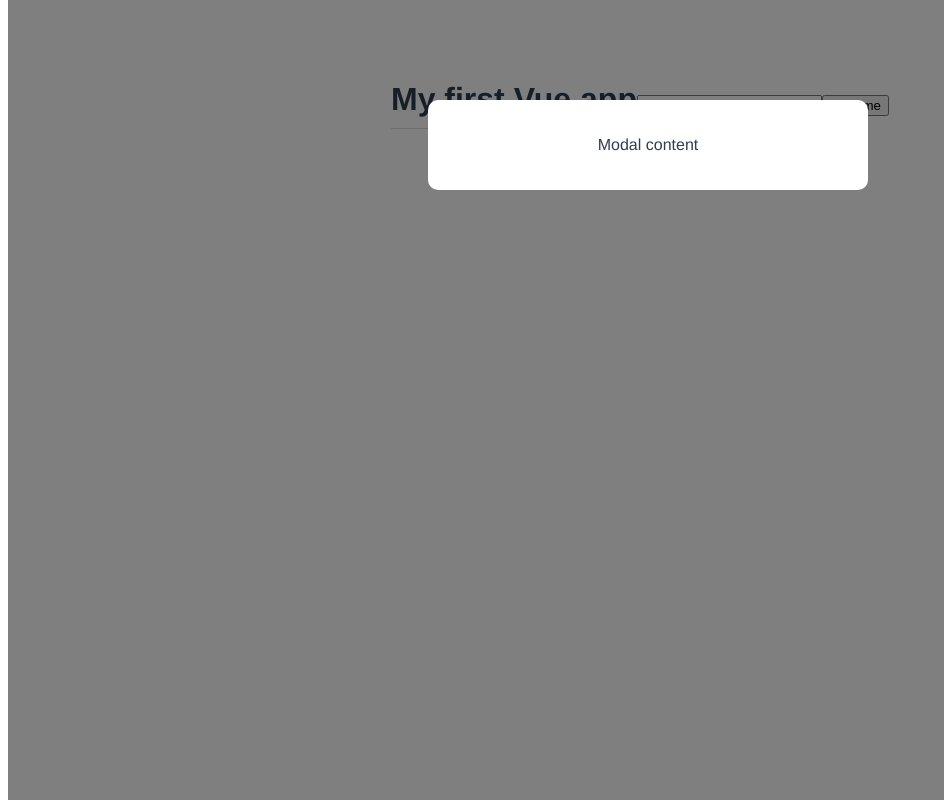
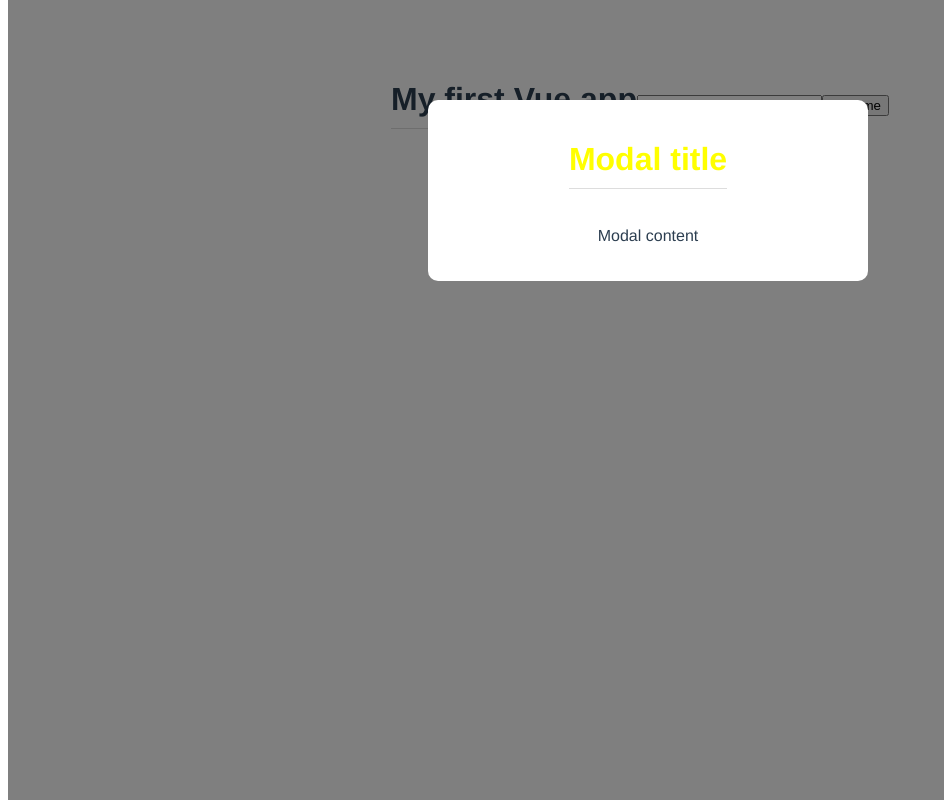
Before and after one commit to Kirill222/vueCLI__ninja, a Vue app: page / in a window 1280 px wide. Shown: the whole page, without its empty margins (0-944 px from the left). Built offline with nearby package versions, Linux system fonts and the light colour scheme.

Commit message:
3 Styles scoping. First method

```diff
--- a/src/components/Modal.vue
+++ b/src/components/Modal.vue
@@ -1,12 +1,13 @@
 <template>
     <div class="backdrop">
         <div class="modal">
+            <h1>Modal title</h1>
             <p>Modal content</p>
         </div>
     </div>
 </template>
 
-<style>
+<style scoped>
 .modal {
     width: 400px;
     padding: 20px;
@@ -23,4 +24,8 @@
     height: 100%;
 }
 
+h1 {
+    color: yellow;
+}
+
 </style>
```
